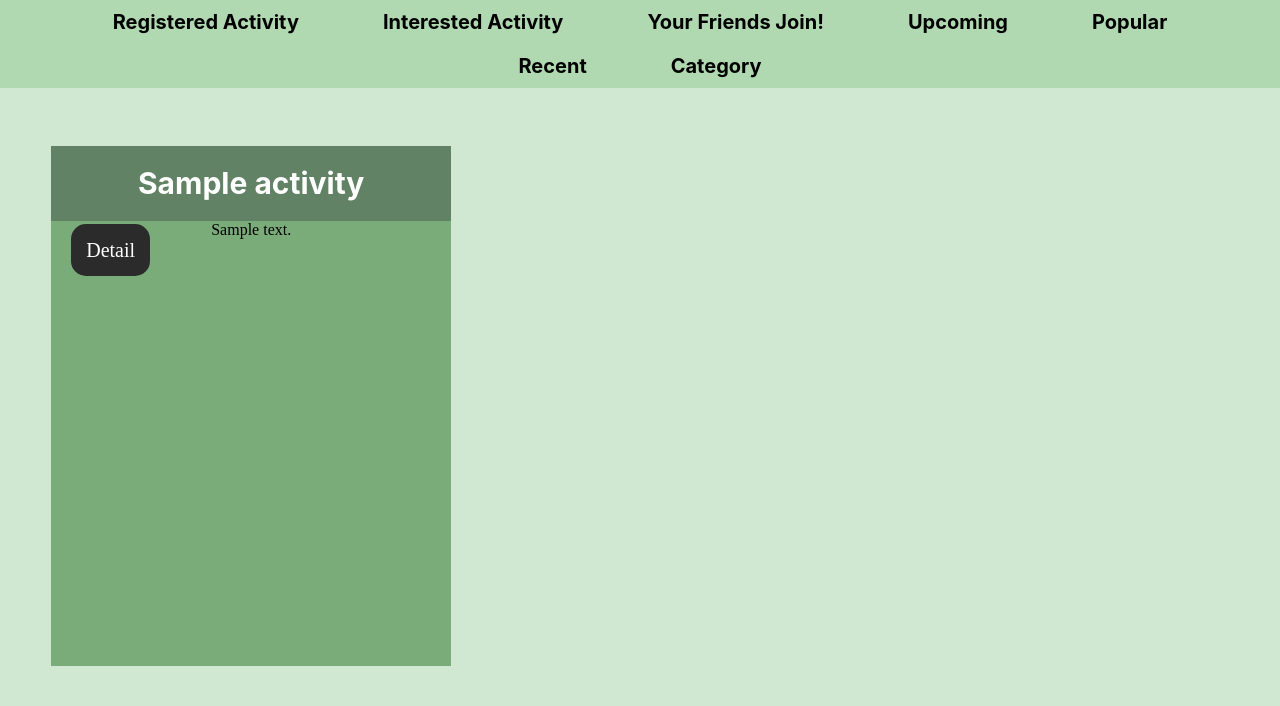
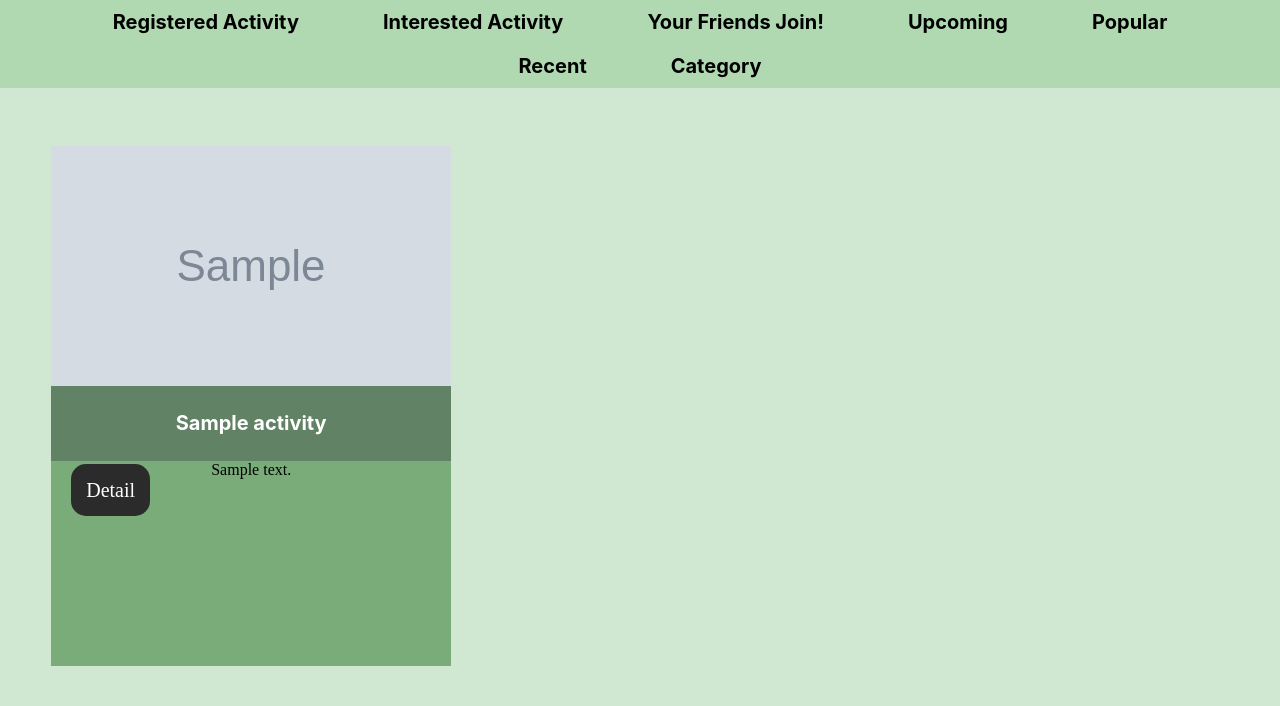
Before and after one commit to Nantawat6510545543/KU-ACTIVE, a Django app: page /action/ in a window 1280 px wide. Shown: the part 86-792 px from the top of the page. Run offline with Django 4.2, Linux system fonts and the light colour scheme; tables that the repository leaves empty hold one stand-in row (values such as "Sample post"); grey boxes marked "Sample" are stand-in pictures.

Commit message:
Implement index page (cont.)

```diff
--- a/action/static/action/index.css
+++ b/action/static/action/index.css
@@ -81,6 +81,11 @@ table.style1 a {
   clear: left;
 }
 
+.activity-pics {
+    width: 400px;
+    height: 240px
+}
+
 .activity-title {
     background: #618264;
     width: 400px;
@@ -91,7 +96,7 @@ table.style1 a {
 .activity-title a {
     color: #FFF;
     font-family: Inter;
-    font-size: 30px;
+    font-size: 20px;
     font-style: normal;
     font-weight: 700;
     line-height: 75px;
--- a/action/templates/action/index.html
+++ b/action/templates/action/index.html
@@ -99,6 +99,9 @@
 
 {% for activity in activity_list %}
     <div class="activity">
+        <div class="activity-pics">
+            <img src="{{ activity.picture }}" alt="{{ activity.title }}'s Picture" width="400" height="240">
+        </div>
         <div class="activity-title">
             <a>{{ activity.title }}</a>
         </div>
```
